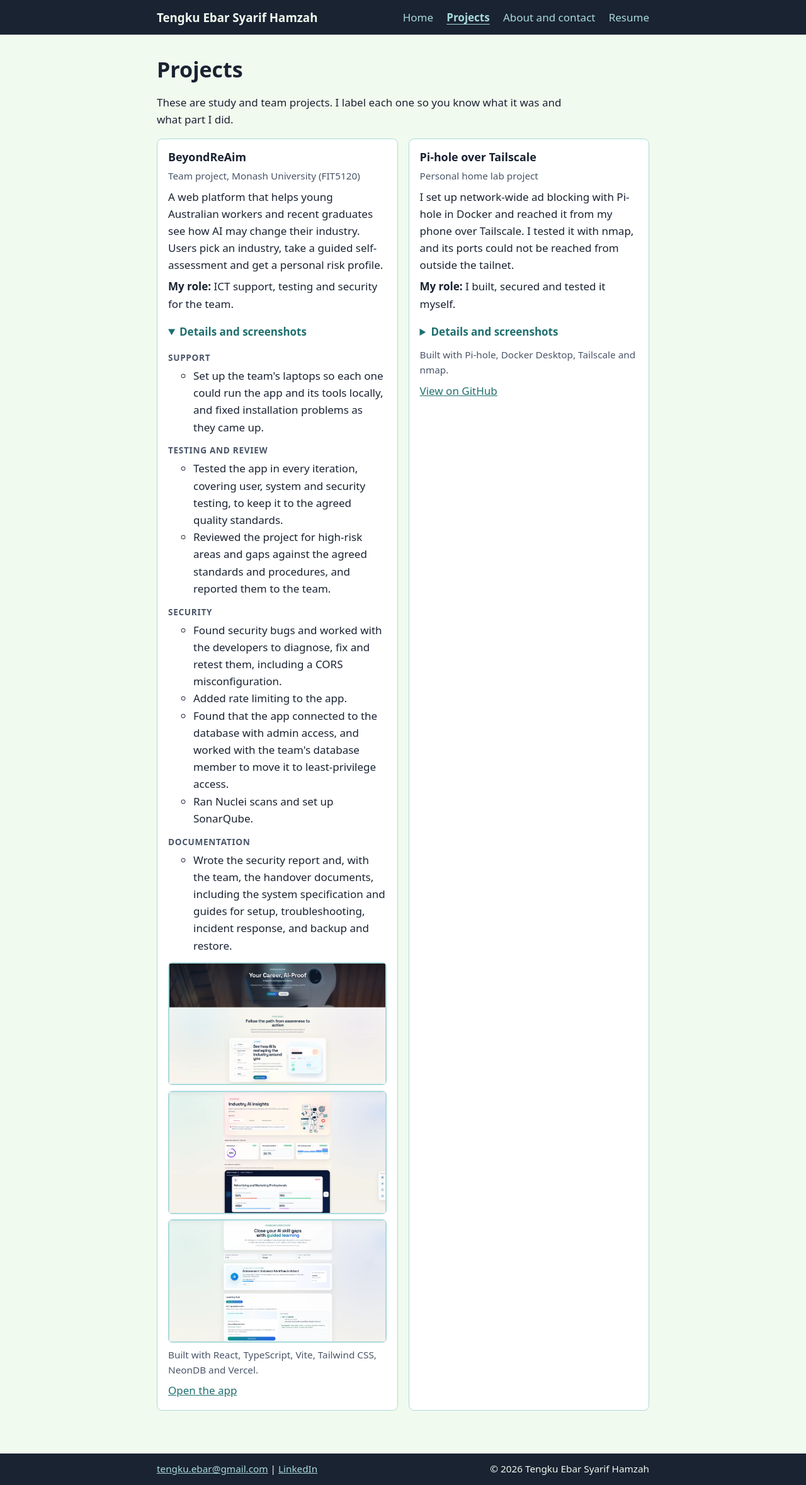
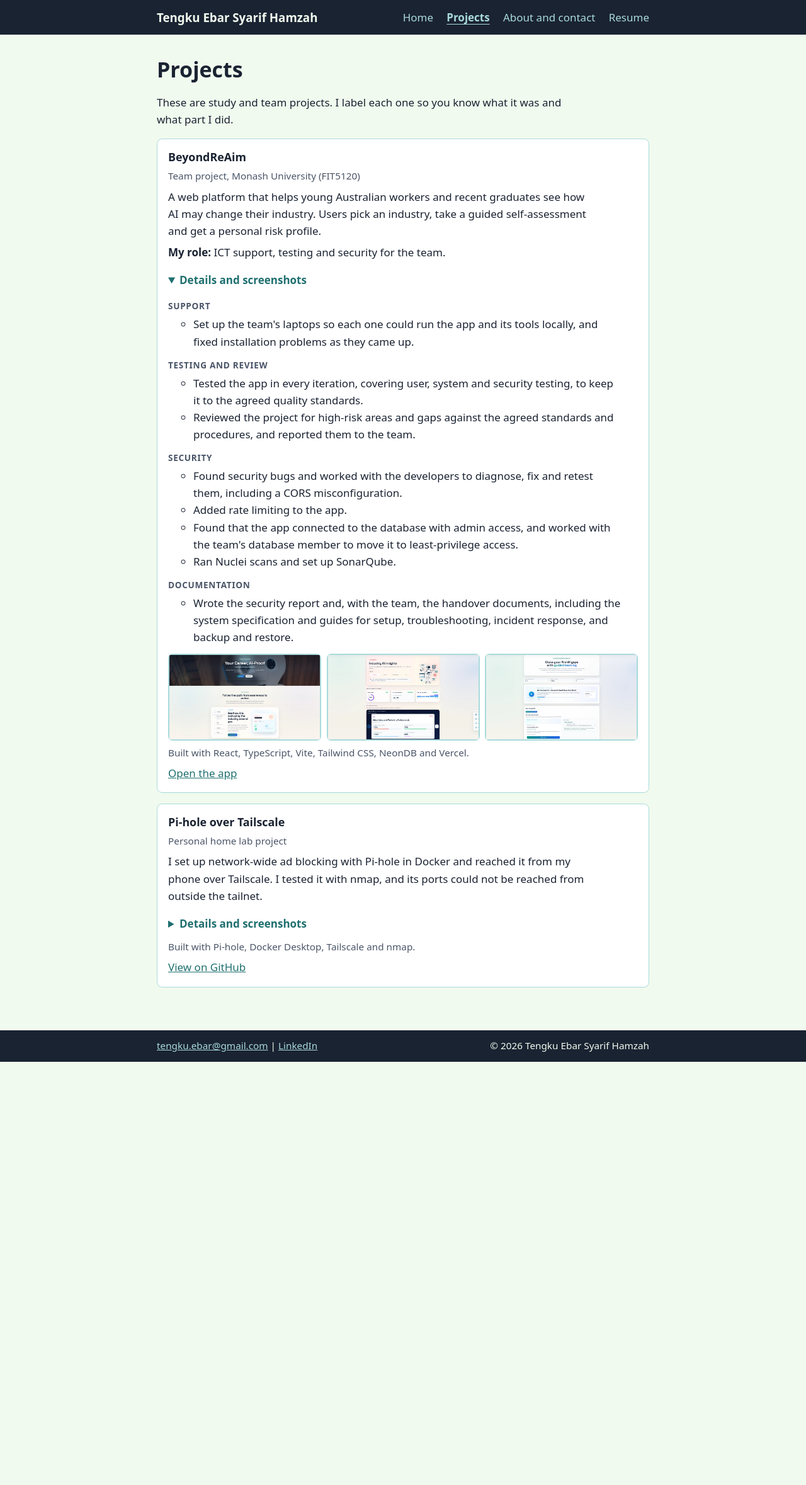
Before and after one commit to tengkuebar/tengkuebar.github.io, a Jekyll site: the page built from projects/index.md, in a window 1280 px wide. Shown: the whole page at 63% size. Built offline with Jekyll 4.4.1, drawn with Linux system fonts in a browser that asks for light colours; after the commit the page ends 1686 px from its top, so only the background shows below that.

Commit message:
Remove Pi-hole role line, one project per row, fit Pi-hole screenshots
Co-Authored-By: Claude Sonnet 5.5 <noreply@anthropic.com>
Claude-Session: https://claude.ai/code/session_012qQ4NvEJuhGiySRJUJEMS9

```diff
--- a/assets/css/style.css
+++ b/assets/css/style.css
@@ -464,3 +464,28 @@ pre {
   padding: 0.25rem 0;
 }
 .more > summary:focus-visible { outline: 2px solid var(--link); outline-offset: 2px; }
+
+/* Project cards run one per row so the details and screenshots have room */
+.project-list {
+  grid-template-columns: 1fr;
+  align-items: start;
+}
+
+/* Thumbnails that must show whole, such as a phone screen or a log table */
+.shots-fit {
+  align-items: center;
+}
+
+.shots-fit a {
+  display: flex;
+  justify-content: center;
+  background: var(--card);
+}
+
+.shots-fit img {
+  width: auto;
+  max-width: 100%;
+  max-height: 15rem;
+  aspect-ratio: auto;
+  object-fit: contain;
+}
--- a/projects/index.md
+++ b/projects/index.md
@@ -10,7 +10,7 @@ lightbox: true
 
 These are study and team projects. I label each one so you know what it was and what part I did.
 
-<ul class="card-grid">
+<ul class="card-grid project-list">
   <li class="card">
     <h3>BeyondReAim</h3>
     <p class="muted">Team project, Monash University (FIT5120)</p>
@@ -51,7 +51,6 @@ These are study and team projects. I label each one so you know what it was and
     <h3>Pi-hole over Tailscale</h3>
     <p class="muted">Personal home lab project</p>
     <p>I set up network-wide ad blocking with Pi-hole in Docker and reached it from my phone over Tailscale. I tested it with nmap, and its ports could not be reached from outside the tailnet.</p>
-    <p><strong>My role:</strong> I built, secured and tested it myself.</p>
     <details class="more">
     <summary>Details and screenshots</summary>
     <h4>Setup</h4>
@@ -71,7 +70,7 @@ These are study and team projects. I label each one so you know what it was and
       <li>The laptop is a single point of failure. If it sleeps, DNS stops for every device on the tailnet.</li>
       <li>Docker on Windows hides client addresses, so every query shows one internal address.</li>
     </ul>
-    <ul class="shots">
+    <ul class="shots shots-fit">
       <li><a href="{{ '/assets/img/pihole/phone-4g.webp' | relative_url }}"><img src="{{ '/assets/img/pihole/phone-4g.webp' | relative_url }}" alt="Phone on 4G showing the test domain cannot be reached" loading="lazy"></a></li>
       <li><a href="{{ '/assets/img/pihole/query-log-blocked.webp' | relative_url }}"><img src="{{ '/assets/img/pihole/query-log-blocked.webp' | relative_url }}" alt="Pi-hole query log showing the test domain blocked" loading="lazy"></a></li>
     </ul>
```
